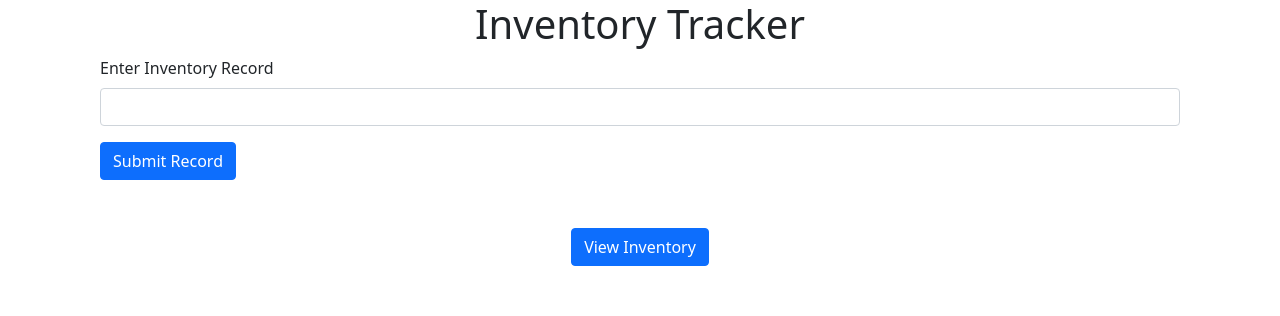
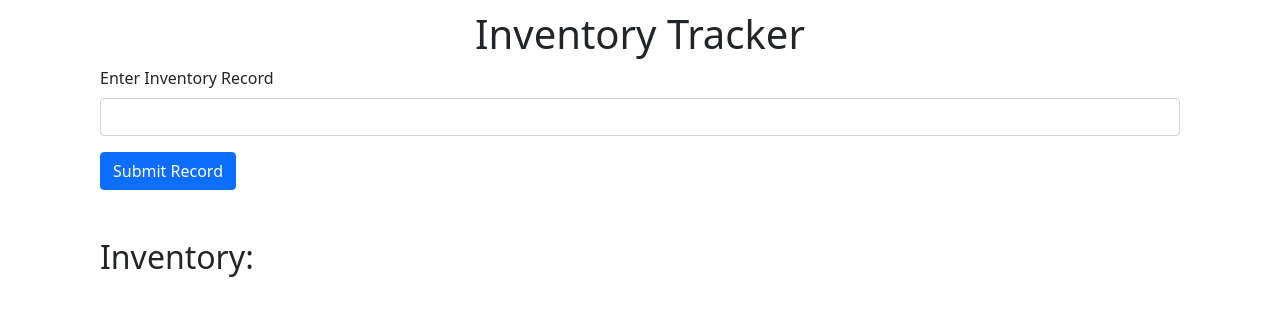
Before and after one commit to danindugit/shopify-intern-challenge, a plain HTML site: page index.html in a window 1280 px wide. Drawn offline with nearby package versions, Linux system fonts and the light colour scheme.

Commit message:
removed view button

```diff
--- a/index.html
+++ b/index.html
@@ -34,9 +34,7 @@ Author: Danindu Marasinghe
 		<br>
 		<br>
 
-		<div class="text-center">
-			<button type="submit" class="btn btn-primary" name="btnView">View Inventory</button>
-		</div>
+		<h2>Inventory:</h2>
 
 		<!-- Optional JavaScript -->
 		<!-- jQuery first, then Popper.js, then Bootstrap JS -->
--- a/style.css
+++ b/style.css
@@ -1,3 +1,3 @@
 body{
-    margin: 0px 100px 0px 100px
+    margin: 10px 100px 0px 100px
 }
```
